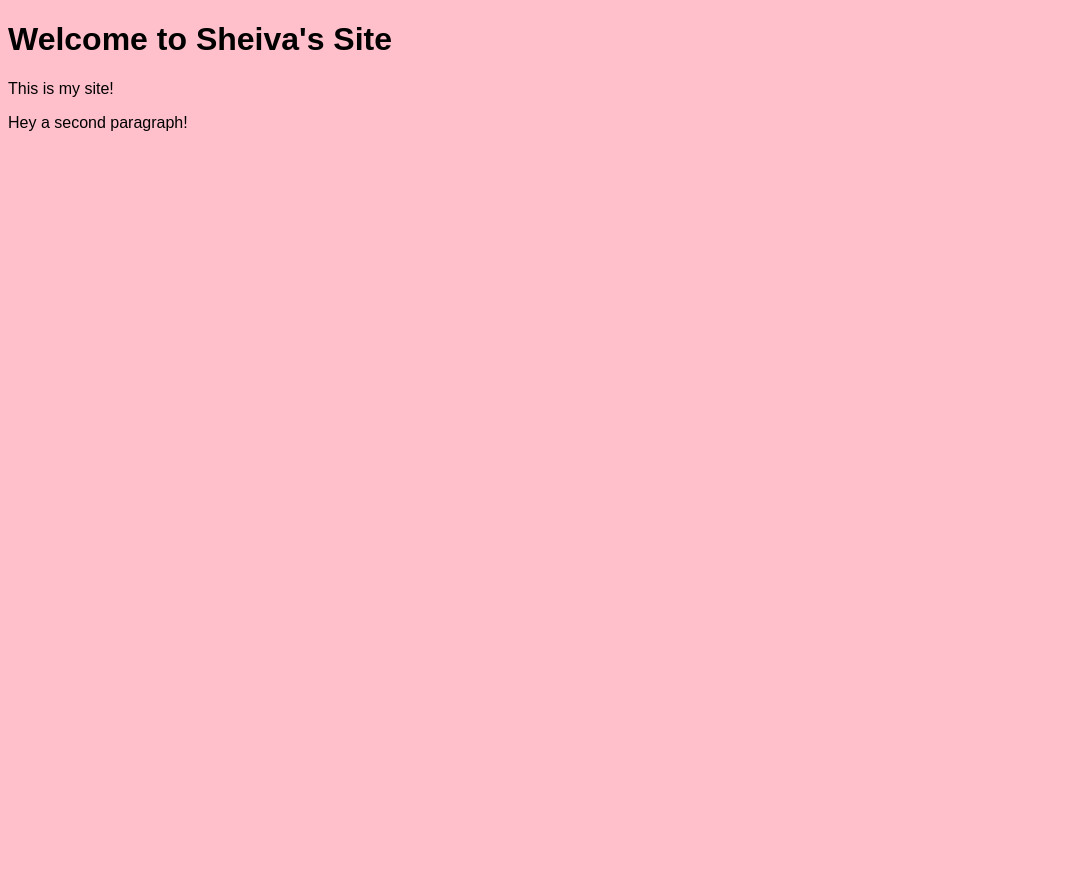
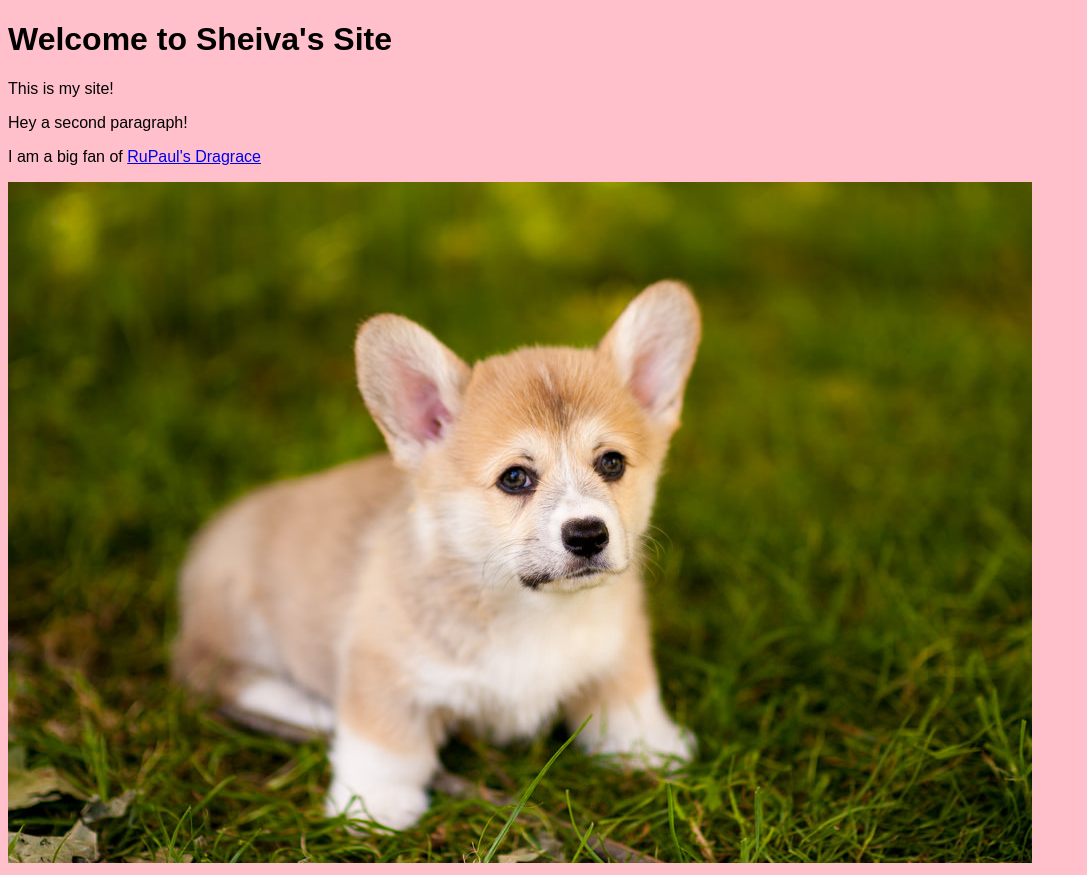
Before and after one commit to sheivaEdu/MMP100_S19, a plain HTML site: page index.html in a window 1280 px wide. Shown: the whole page, without its empty margins (0-1087 px from the left). Before the commit the page ends 800 px from the top, so only its background shows below. Drawn offline with Linux system fonts and the light colour scheme.

Commit message:
added a link and an image

```diff
--- a/index.html
+++ b/index.html
@@ -15,5 +15,7 @@
 	<h1>Welcome to Sheiva's Site</h1>
 	<p>This is my site!</p>
 	<p>Hey a second paragraph!</p>
+	<p>I am a big fan of <a href="http://www.vh1.com/shows/rupauls-drag-race">RuPaul's Dragrace</a></p>
+	<img src="28043911071_027d739344_b.jpg">
 </body>
 </html>
```
Also changed, not shown: 28043911071_027d739344_b.jpg (added).
